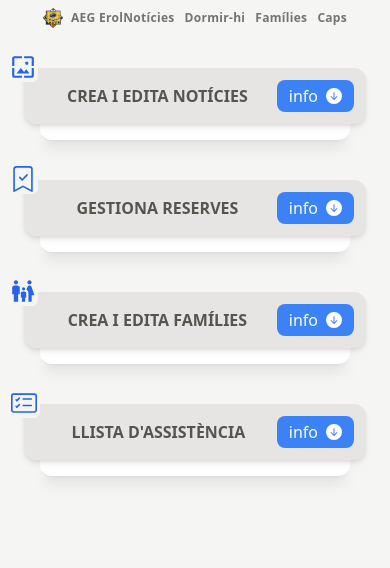
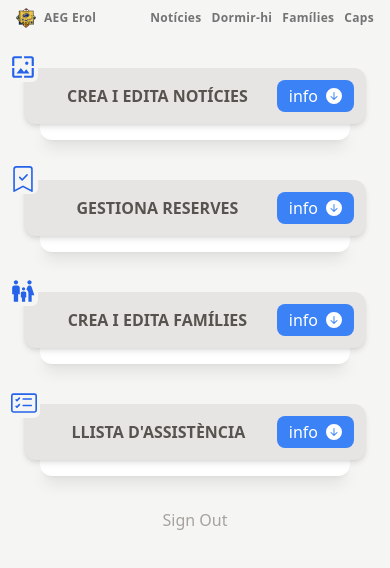
Before and after one commit to obayaDev/erol-app, a Next.js app: page /caps in a window 390 px wide. Shown: the top 568 px of the page. Built offline with nearby package versions, Linux system fonts and the light colour scheme.

Commit message:
login and register changed, prisma working

```diff
--- a/app/caps/page.tsx
+++ b/app/caps/page.tsx
@@ -2,6 +2,7 @@
 import { MdWallpaper, MdOutlineFamilyRestroom } from "react-icons/md"
 import { FaHandPointRight } from "react-icons/fa"
 import { BsArrowDownCircleFill, BsArrowUpCircleFill, BsBookmarkCheck, BsCardChecklist } from "react-icons/bs"
+import SignOut from "@/components/login/sign-out";
 
 
 import MenuPadSlide from "@/components/caps/menuPad";
@@ -141,6 +142,9 @@ export default function Caps(){
           </div>
         </div>
       </MenuPadSlide>
+      <div className="mt-8 mx-auto">
+        <SignOut/>
+      </div>
     </div>
   );
 }
--- a/app/layout.tsx
+++ b/app/layout.tsx
@@ -16,7 +16,7 @@ export default function RootLayout(props:{children: React.ReactNode}) {
 
       <body className='flex flex-col h-screen py-2'>
 
-        <nav className='text-neutral-500 font-bold text-xs md:text-sm md:px-2 lg:text-base lg:px-4 mx-auto xl:max-w-none xl:ml-6 xl:mr-10 xl:text-lg max-w-2xl lg:max-w-none'>
+        <nav className='text-neutral-500 font-bold text-xs md:text-sm md:px-2 lg:text-base lg:px-4 xl:max-w-none xl:ml-6 xl:mr-10 xl:text-lg'>
           <div className='flex flex-nowrap items-center justify-between mx-auto tracking-wide'>
             <Link href="/" className='flex items-center min-w-fit'>
               <Image src={mainLogo} alt="Home" className='w-5 h-5 xl:w-8 xl:h-8'/>
--- a/app/login/page.tsx
+++ b/app/login/page.tsx
@@ -1,14 +1,15 @@
 import Image from "next/image";
 import Form from "@/components/login/form";
+import mainLogo from "../../public/home/mainLogo.png"
 
 export default function Login() {
   return (
-    <div className="min-h-full">
+    <div className="flex m-auto">
       <div className="z-10 w-full max-w-md overflow-hidden rounded-2xl border border-gray-100 shadow-xl !xl:text-xs">
         <div className="flex flex-col items-center justify-center space-y-3 border-b border-gray-200 bg-white px-4 py-6 pt-8 text-center sm:px-16">
           <a href="https://dub.sh">
             <Image
-              src="/mainLogo.png"
+              src={mainLogo}
               alt="Logo"
               className="h-10 w-10 rounded-full"
               width={20}
--- a/app/register/page.tsx
+++ b/app/register/page.tsx
@@ -1,14 +1,15 @@
 import Image from "next/image";
 import Form from "@/components/login/form";
+import mainLogo from "../../public/home/mainLogo.png"
 
 export default function Login() {
   return (
-    <div className="flex h-screen w-screen items-center justify-center bg-gray-50">
+    <div className="flex m-auto">
       <div className="z-10 w-full max-w-md overflow-hidden rounded-2xl border border-gray-100 shadow-xl">
         <div className="flex flex-col items-center justify-center space-y-3 border-b border-gray-200 bg-white px-4 py-6 pt-8 text-center sm:px-16">
           <a href="https://dub.sh">
             <Image
-              src="/logo.png"
+              src={mainLogo}
               alt="Logo"
               className="h-10 w-10 rounded-full"
               width={20}
--- a/components/login/sign-out.tsx
+++ b/components/login/sign-out.tsx
@@ -7,7 +7,7 @@ export default function SignOut() {
       className="text-stone-400 hover:text-stone-200 transition-all"
       onClick={() => signOut()}
     >
-      Goddammit, sign me out!
+      Sign Out
     </button>
   );
 }
--- a/package.json
+++ b/package.json
@@ -18,6 +18,7 @@
     "@types/react-dom": "18.0.11",
     "bcrypt": "^5.1.0",
     "date-fns": "^2.29.3",
+    "encoding": "^0.1.13",
     "next": "13.2.4",
     "next-auth": "^4.20.1",
     "react": "18.2.0",
```
Also changed, not shown: 1 other file (tests, documents, lock files or other folders).
